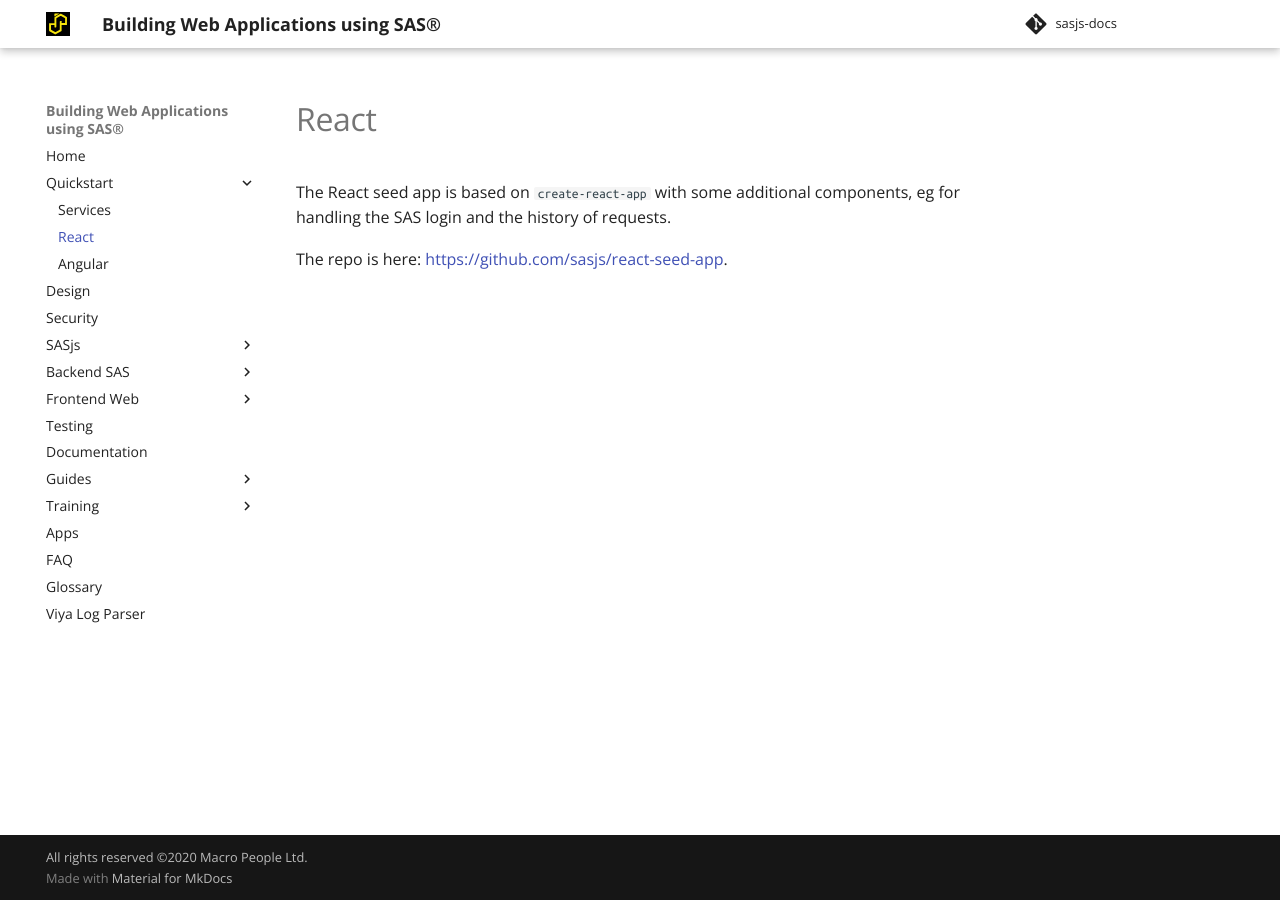
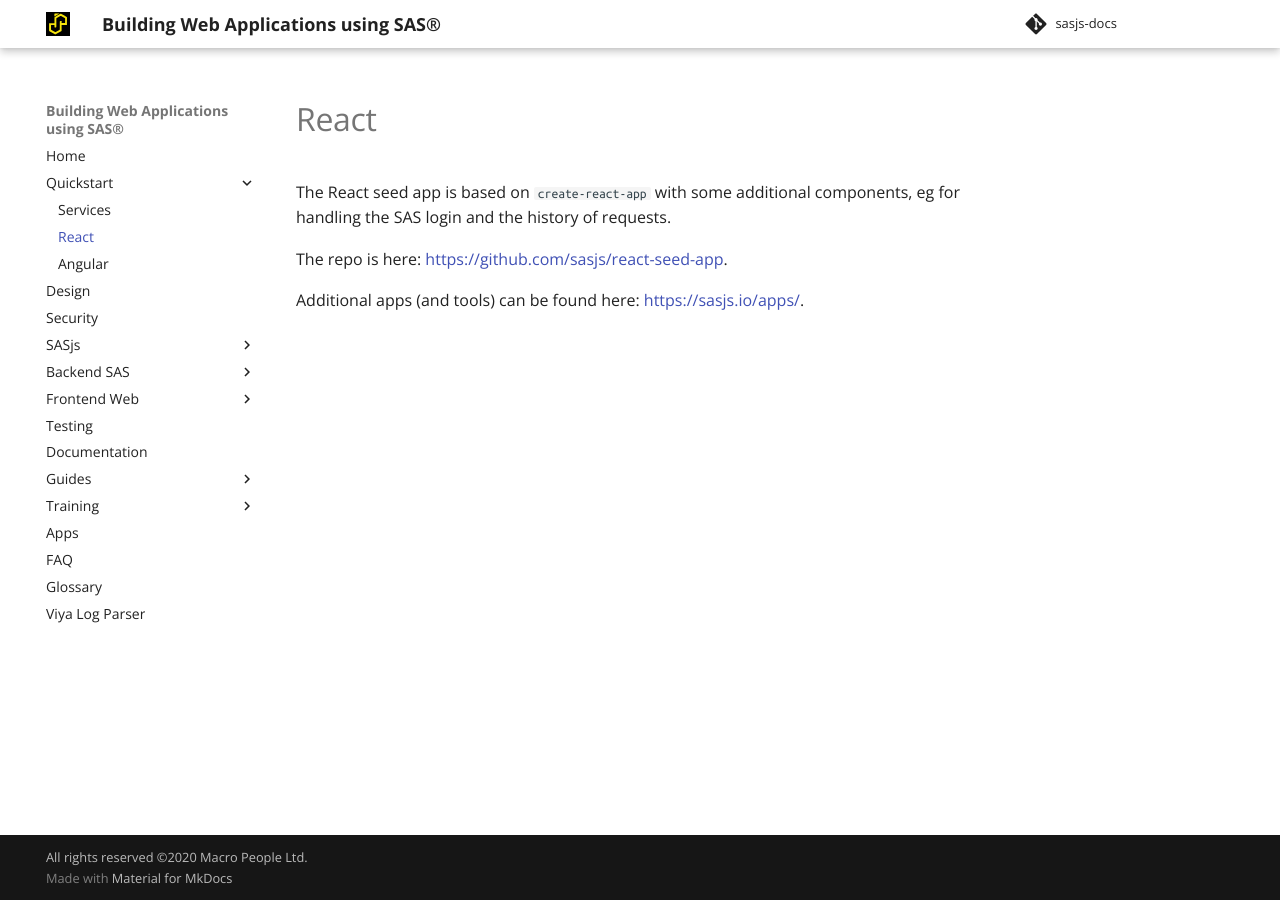
Before and after one commit to sasjs/sasjs.io, an MkDocs documentation site: the page built from docs/react.md, in a window 1280 px wide. Built offline with MkDocs 1.6.1 and Material for MkDocs 9.7.7, drawn with Linux system fonts in a browser that asks for light colours.

Commit message:
Update react.md

```diff
--- a/docs/react.md
+++ b/docs/react.md
@@ -5,5 +5,7 @@
 
 The repo is here:  [https://github.com/sasjs/react-seed-app](https://github.com/sasjs/react-seed-app).
 
+Additional apps (and tools) can be found here: [https://sasjs.io/apps/](https://sasjs.io/apps/).
+
 
 <meta name="description" content="Build a SAS-Powered interface even faster with SASjs and our React seed app">
```
